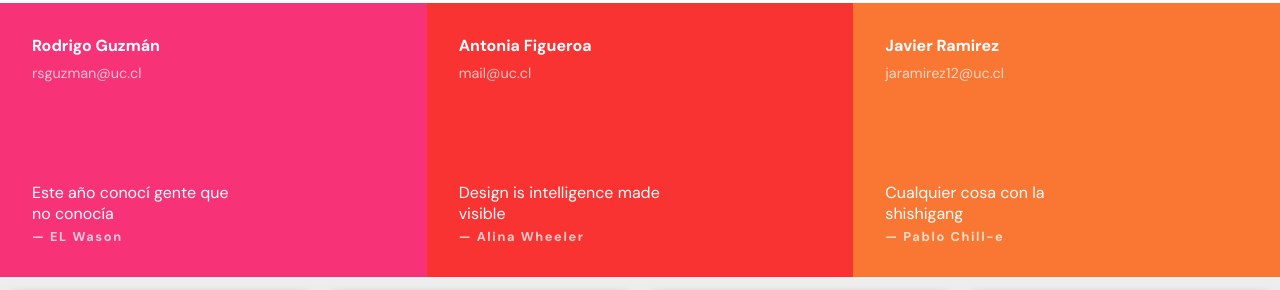
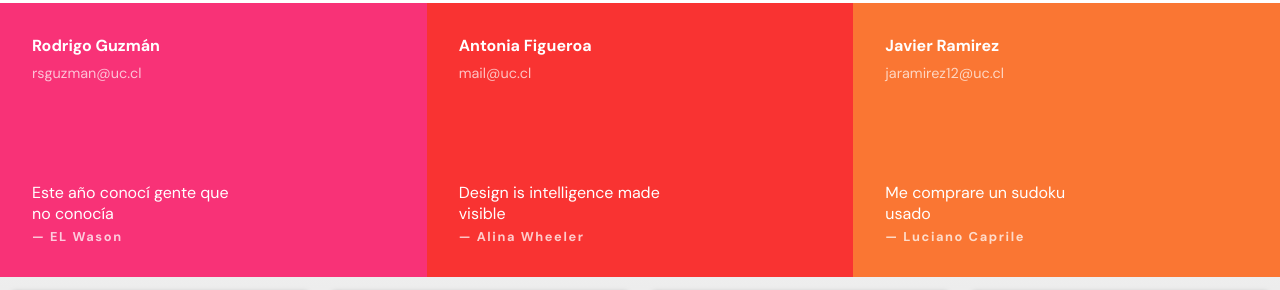
Before and after one commit to rodrigo-bot/guzman-figueroa-ramirez, a plain HTML site: page index.html in a window 1280 px wide. Shown: the part 652-942 px from the top of the page. Drawn offline with nearby package versions, Linux system fonts and the light colour scheme.

Commit message:
Update index.html

```diff
--- a/index.html
+++ b/index.html
@@ -48,7 +48,7 @@
             <div class="integrante">
                 <h4>Javier Ramirez</h4>
                 <address><a href="mailto:mail@uc.cl">jaramirez12@uc.cl</a></address>
-                <blockquote>Cualquier cosa con la shishigang <cite>Pablo Chill-e</cite></blockquote>
+                <blockquote>Me comprare un sudoku usado <cite>Luciano Caprile</cite></blockquote>
             </div>
         </section>
         <section id="portafolio">
```
